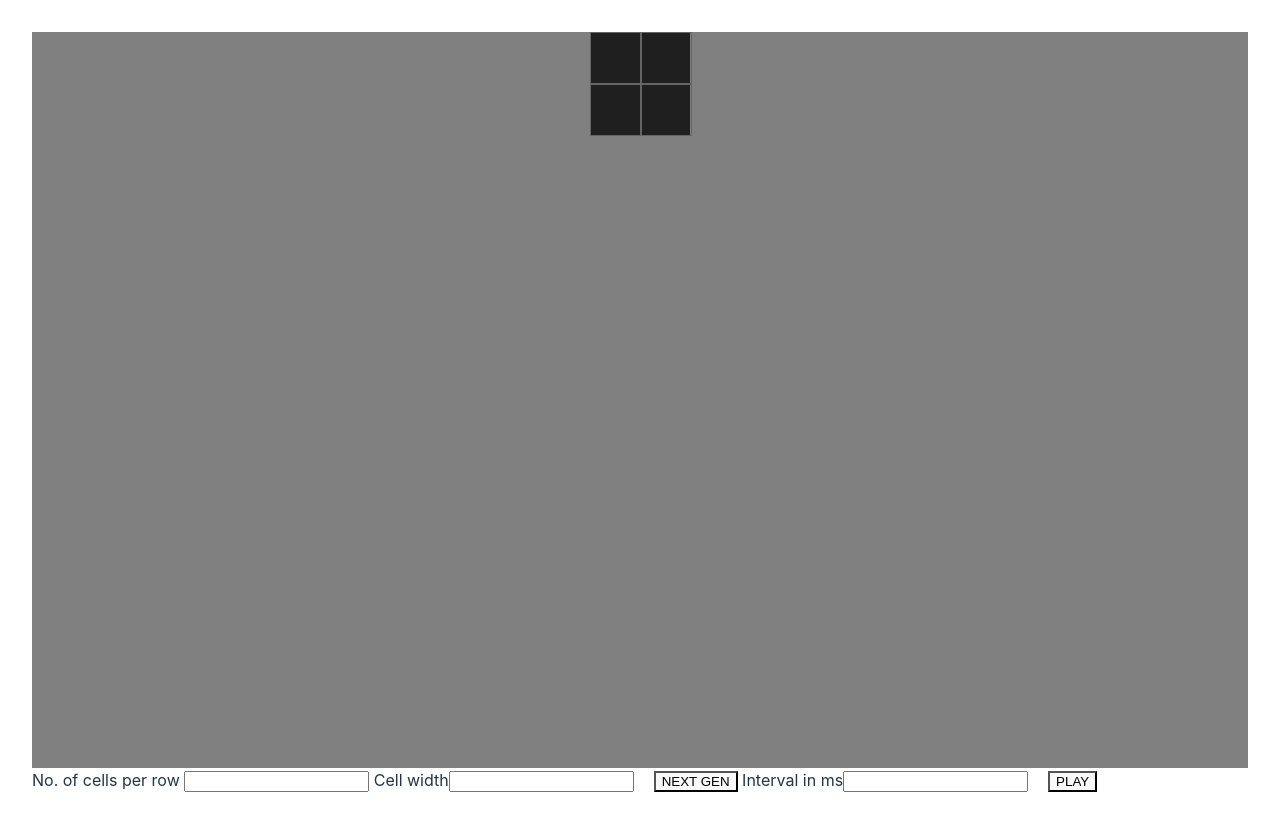
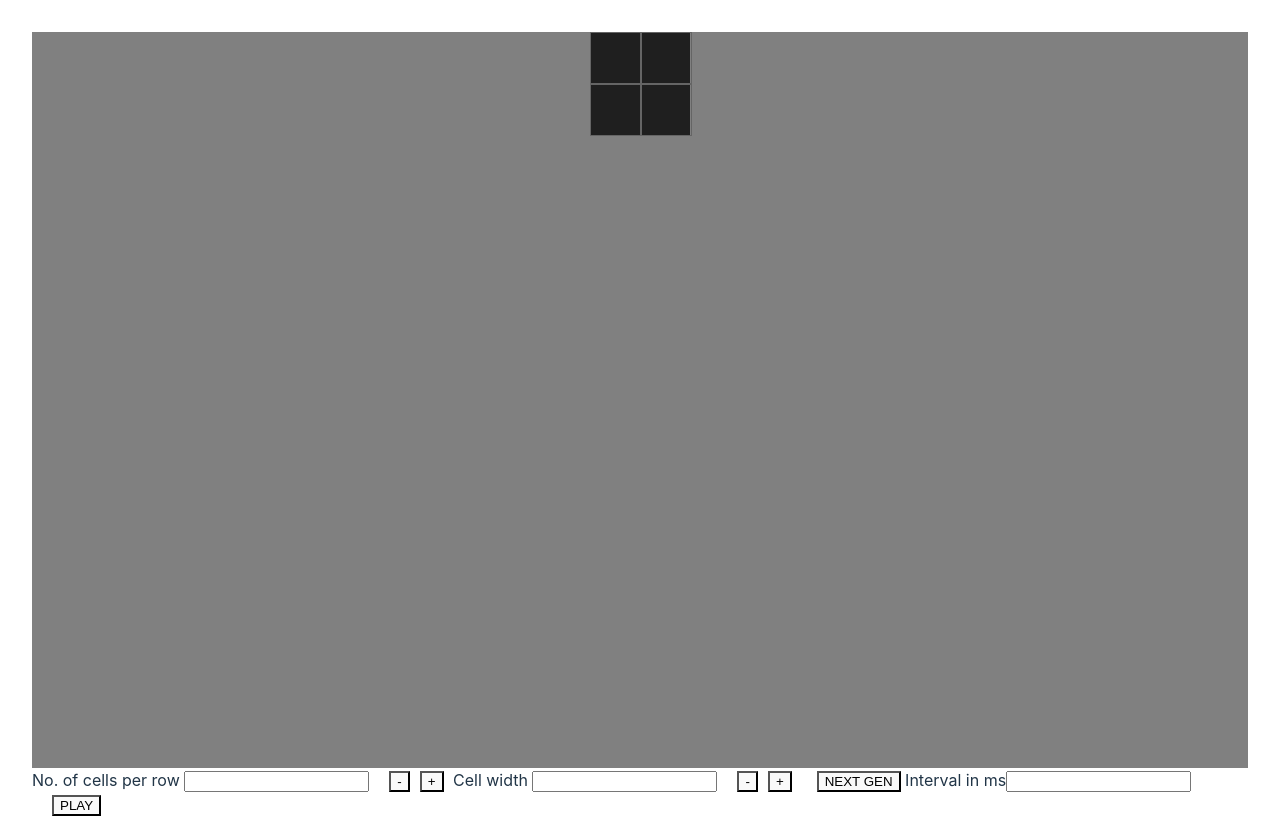
Before and after one commit to TharunVirupakshi/CellularAutomataSimulator, a React (Vite) app: page / in a window 1280 px wide. Built offline with nearby package versions, Linux system fonts and the light colour scheme.

Commit message:
Cells are padded when grid size changes, Increment and Decerement buttons added

```diff
--- a/src/components/Player/Player.jsx
+++ b/src/components/Player/Player.jsx
@@ -50,12 +50,12 @@ const Player = () => {
 
 
   // Function to initialize the grid with random alive and dead cells
-  const initializeGrid = () => {
+  const initializeGrid = (gridSize) => {
     return Array.from({ length: gridSize }, () =>
       Array.from({ length: gridSize }, () => 0)
     );
   };
-  const [grid, setGrid] = useState(()=>initializeGrid());
+  const [grid, setGrid] = useState(()=>initializeGrid(gridSize));
 
   // set screen style
   useEffect(() => {
@@ -71,9 +71,31 @@ const Player = () => {
     console.log('State', grid)
   }, [grid])
 
-  useEffect(() => {
-    setGrid(initializeGrid())
-  },[gridSize])
+  // useEffect(() => {
+  //   setGrid(initializeGrid(gridSize))
+  // },[gridSize])
+
+  const handleGridSizeChange = (newSize) => {
+    // const offset = newSize > gridSize ? (newSize - gridSize - 1) : newSize < gridSize ? -(gridSize - newSize - 1): gridSize;
+    const newOddSize = newSize % 2 === 1 ? newSize : (parseInt(newSize) + 1)
+    const offset = Math.floor((newOddSize - gridSize) / 2);
+
+    console.log('Calculated offset: ', offset, ' for size ', newOddSize)
+
+    const newGrid = initializeGrid(newOddSize)
+    grid?.map((row, rowIndex) =>
+    row.map((cell, colIndex) => {
+        const r = Math.max(rowIndex + offset, 0)
+        const c = Math.max(colIndex + offset, 0)
+        if (newGrid[r] && newGrid[r][c] !== undefined) {
+          newGrid[r][c] = cell;
+        }
+    }))
+
+    setGrid(newGrid)
+    setGridSize(newOddSize)
+
+  }
 
 
 
@@ -123,7 +145,8 @@ const Player = () => {
 
   };
 
-  const gridItems = grid?.map((row, rowIndex) =>
+  const render = () => {
+    return grid?.map((row, rowIndex) =>
     row.map((cell, colIndex) => (
       <div
         key={`${rowIndex}-${colIndex}`}
@@ -131,10 +154,30 @@ const Player = () => {
         style={{ width: `${cellWidth}px` }}
         onClick={(e) => toggleCell(rowIndex, colIndex, e)}
       >
-        {/* {`${rowIndex}-${colIndex}`} */}
+        {`${rowIndex}-${colIndex}`}
       </div>
 
     )))
+  }
+
+  const gridItems = grid?.map((row, rowIndex) =>
+  row.map((cell, colIndex) => (
+    <div
+      key={`${rowIndex}-${colIndex}`}
+      className={`cell ${cell ? 'alive' : 'dead'}`}
+      style={{ width: `${cellWidth}px` }}
+      onClick={(e) => toggleCell(rowIndex, colIndex, e)}
+    >
+      {/* {`${rowIndex}-${colIndex}`} */}
+    </div>
+
+  )))
+
+  // const [gridItems, setGridItems] = useState(()=>render())
+
+  // useEffect(()=>{
+  //   setGridItems(() => render())
+  // },[grid])
 
   //Calculate Neighbors LOGIC
 
@@ -258,9 +301,20 @@ const Player = () => {
           </div>
         </div>
         <label>No. of cells per row </label>
-        <input type="text" onKeyDown={e => handleIntInputOnEnter(e, setGridSize)}/>
-        <label> Cell width</label>
-        <input type="text" onKeyDown={e => handleIntInputOnEnter(e, setCellWidth)}/>
+        <input
+          type="text"
+          onKeyDown={e => handleIntInputOnEnter(e, handleGridSizeChange)}
+          style={{marginRight: '20px'}}
+          />
+        <button onClick={()=>handleGridSizeChange(parseInt(gridSize) - 2)} style={{marginRight: '10px'}}>-</button>
+        <button onClick={()=>handleGridSizeChange(parseInt(gridSize) + 2)} style={{marginRight: '5px'}}>+</button>
+
+
+        <label> Cell width </label>
+        <input type="text" onKeyDown={e => handleIntInputOnEnter(e, setCellWidth)} style={{marginRight: '20px'}}/>
+
+        <button onClick={()=>setCellWidth(prev => parseInt(prev) - 5)} style={{marginRight: '10px'}}>-</button>
+        <button onClick={()=>setCellWidth(prev => parseInt(prev) + 5)} style={{marginRight: '5px'}}>+</button>
 
         <button onClick={() => computeNextGen(TOT_STATES)} id='next-gen' style={{marginLeft: '20px'}}>NEXT GEN</button>
         <label> Interval in ms</label>
```
